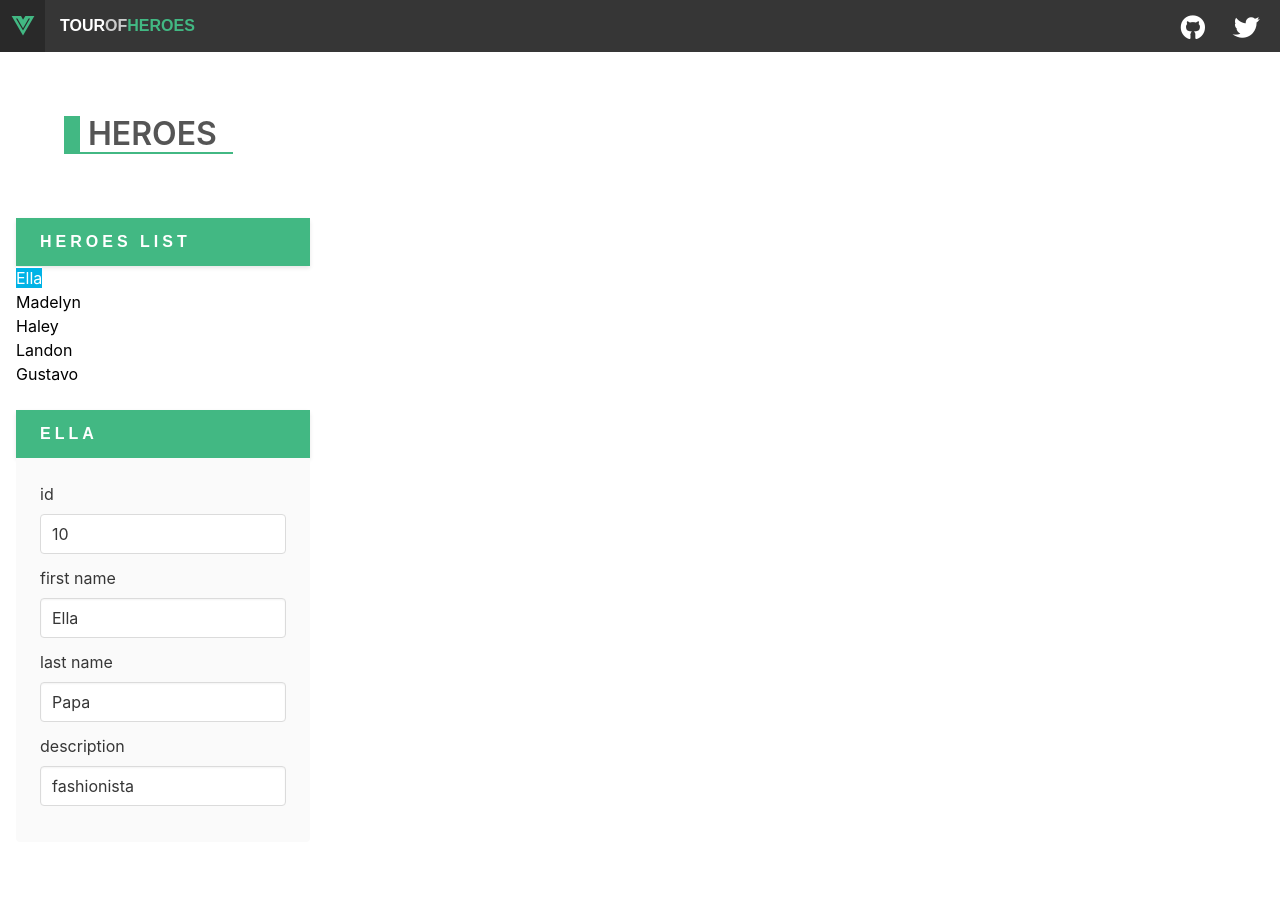
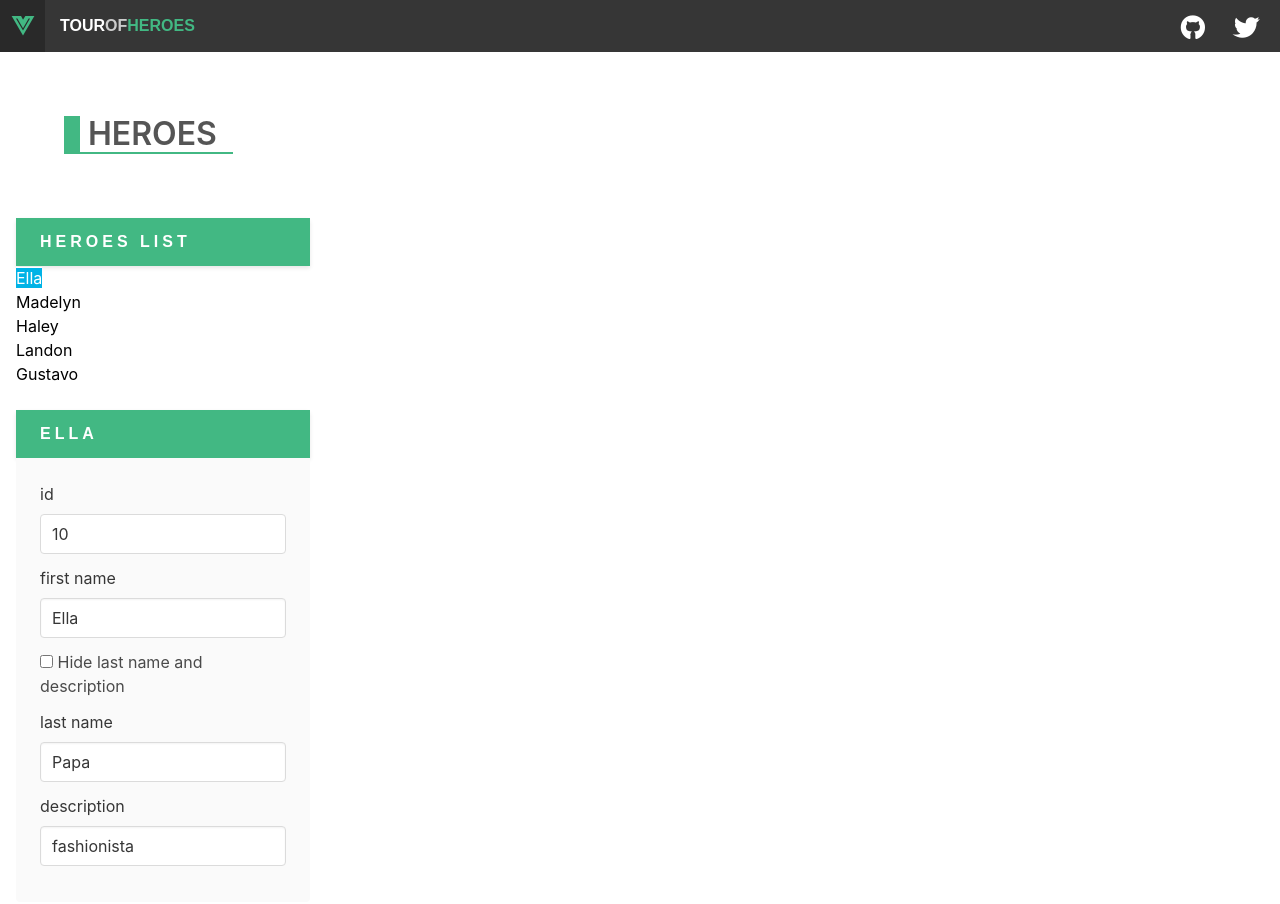
Before and after one commit to gspolima/Vue-Getting-Started, a Vue app: page / in a window 1280 px wide. Both pictures are taken after a click on the link "Ella". Shown: the top 904 px of the page. Before the commit the page ends 870 px from the top, so only its background shows below. Built offline with nearby package versions, Linux system fonts and the light colour scheme.

Commit message:
showing and hiding existing DOM elements

```diff
--- a/src/components/heroes.vue
+++ b/src/components/heroes.vue
@@ -43,6 +43,19 @@
               />
             </div>
             <div class="field">
+              <input
+                class="is-primary"
+                @click="showState"
+                v-model="hideLastNameAndDescription"
+                type="checkbox"
+                name="hideLastNameAndDescription"
+              />
+              <label for="hid eLastNameAndDescription">
+                Hide last name and description
+              </label>
+            </div>
+            <div v-show="hideLastNameAndDescription === false">
+              <div class="field">
                 <label class="label" for="lastName">last name</label>
                 <input
                   class="input"
@@ -63,6 +76,7 @@
         </div>
       </div>
     </div>
+  </div>
 </template>
 
 <script>
@@ -70,6 +84,7 @@ export default {
   name: 'Heroes',
   data() {
     return {
+      hideLastNameAndDescription: false,
       selectedHero: undefined, // preferable over an empty object
       heroes: [
         {
@@ -110,6 +125,12 @@ export default {
       console.log(hero);
       this.selectedHero = hero;
     },
+    showState() {
+      console.log(
+        `The checkbox for showing the last two fields was toggled to
+        ${!this.hideLastNameAndDescription}`
+      );
+    },
   },
 };
 </script>
```
Lines whose indentation alone changed are shown as unchanged.
